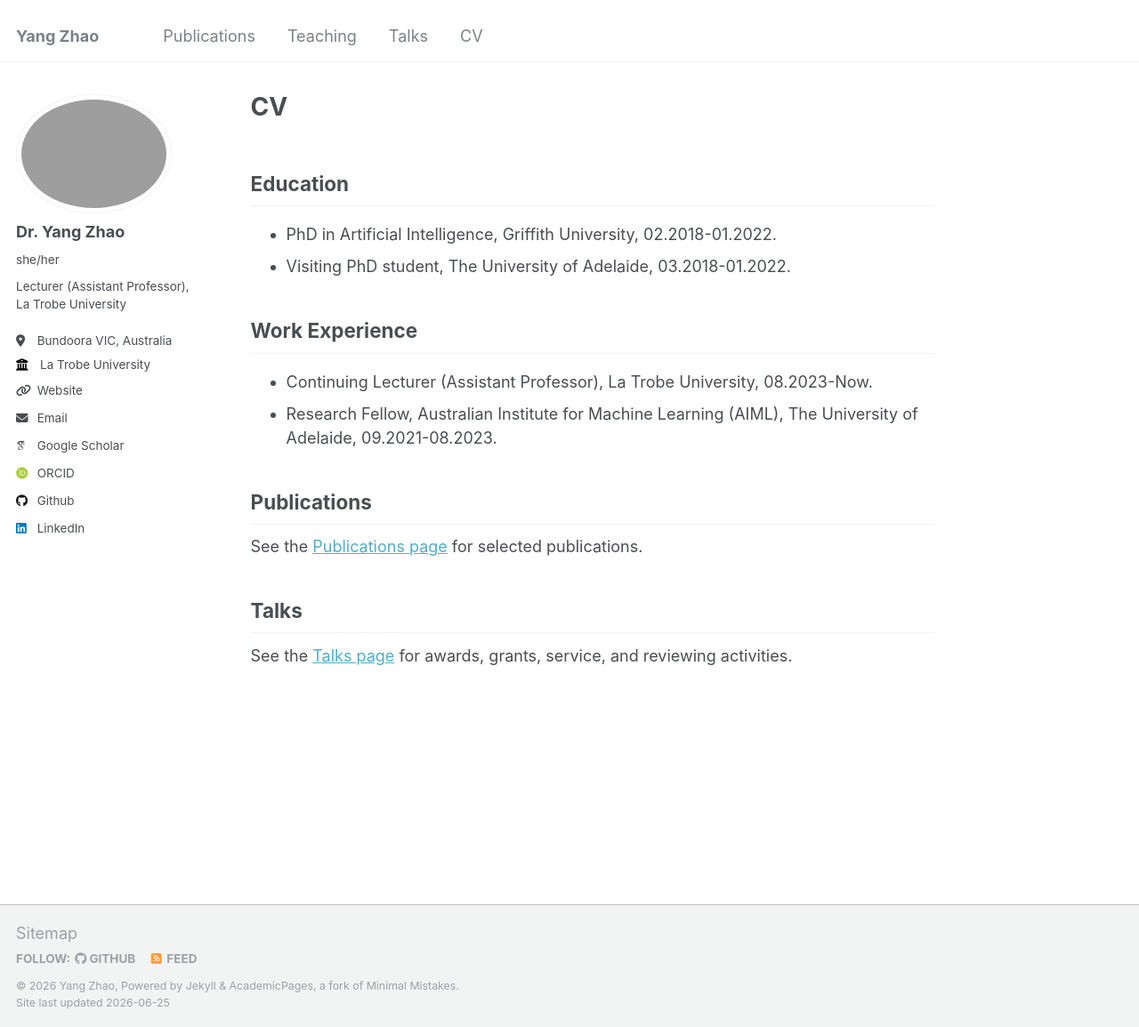
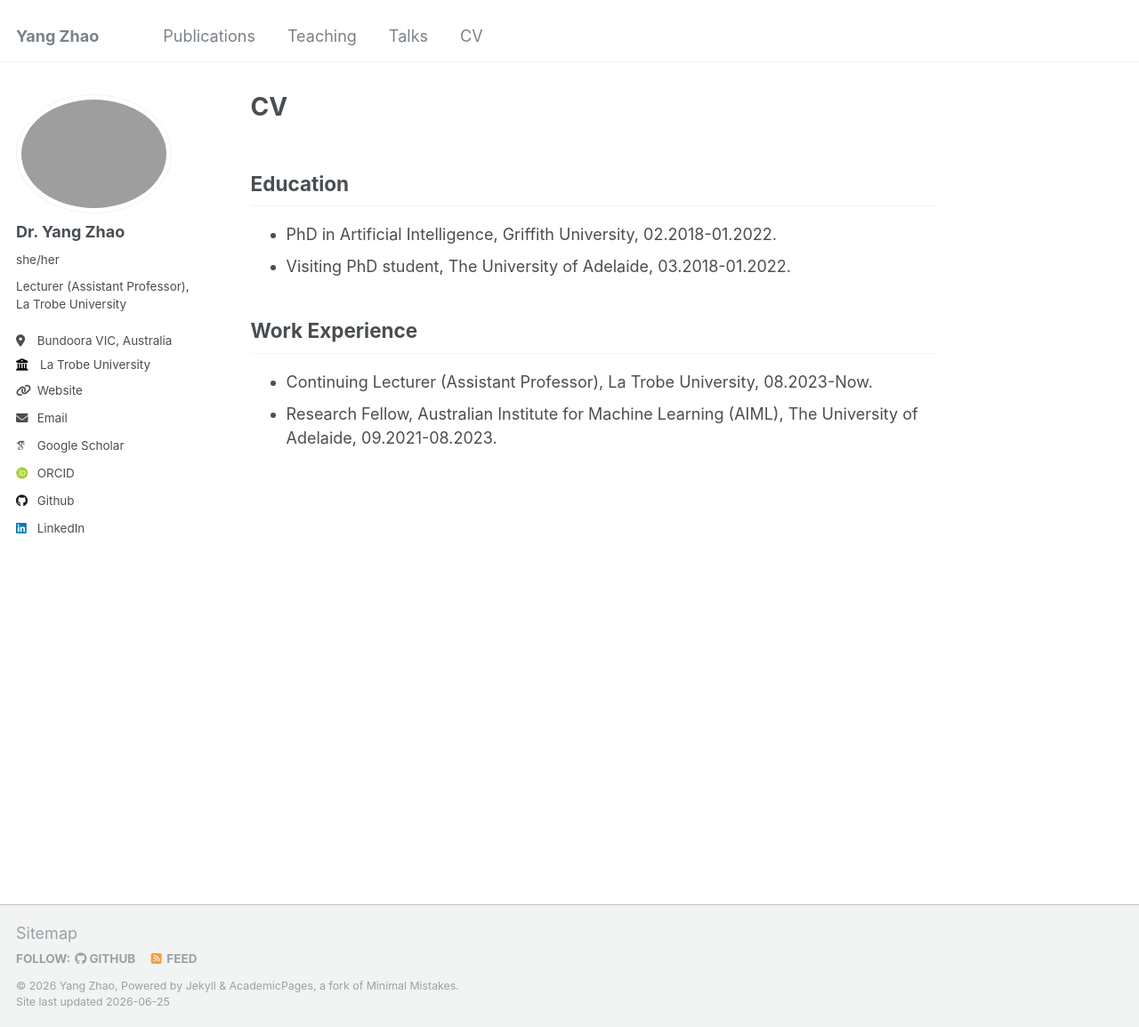
Before and after one commit to yangyangkiki/yangyangkiki.github.io, a Jekyll site: the page built from _pages/cv.md, in a window 1280 px wide and 1155 px high. Shown: the whole window at 89% size. Built offline with Jekyll 4.4.1, drawn with Linux system fonts in a browser that asks for light colours; some web fonts are replaced.

Commit message:
Update cv.md

```diff
--- a/_pages/cv.md
+++ b/_pages/cv.md
@@ -16,11 +16,3 @@ redirect_from:
 
 - Continuing Lecturer (Assistant Professor), La Trobe University, 08.2023-Now.
 - Research Fellow, Australian Institute for Machine Learning (AIML), The University of Adelaide, 09.2021-08.2023.
-
-## Publications
-
-See the [Publications page](/publications/) for selected publications.
-
-## Talks
-
-See the [Talks page](/talks/) for awards, grants, service, and reviewing activities.
```
